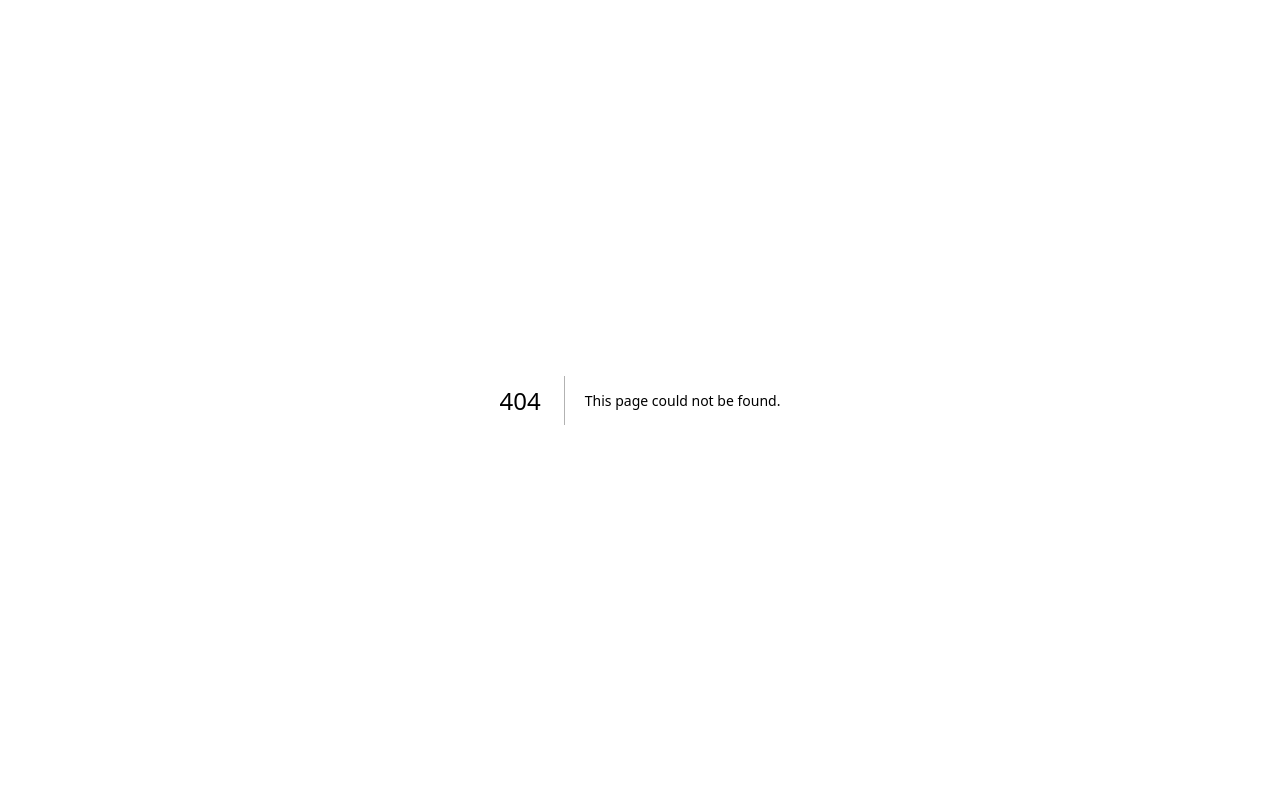
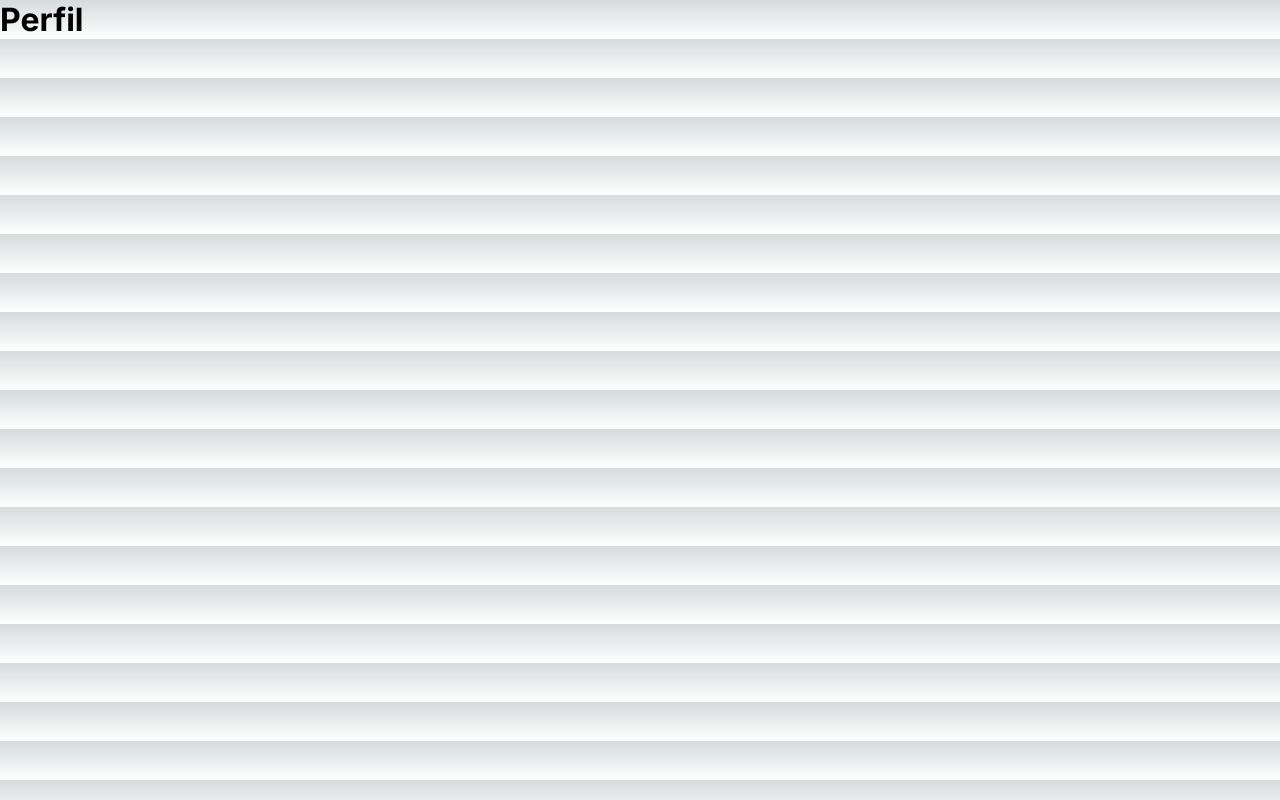
Before and after one commit to sergiotechx/FrontEndMakaia-Modulo2-sprint3, a Next.js app: page /detalle in a window 1280 px wide. Before the commit this address had no page. Built offline with nearby package versions, Linux system fonts and the light colour scheme.

Commit message:
plantilla

```diff
--- /dev/null
+++ b/src/app/detalle/page.jsx
@@ -0,0 +1,12 @@
+import React from 'react'
+import './page.scss'
+
+const Page = () => {
+  return (
+    <div>
+      <h1>Perfil</h1>
+    </div>
+  )
+}
+
+export default Page
--- /dev/null
+++ b/src/app/perfil/page.jsx
@@ -0,0 +1,12 @@
+import React from 'react'
+import './page.scss'
+
+const Page = () => {
+  return (
+    <div>
+      <h1>Perfil</h1>
+    </div>
+  )
+}
+
+export default Page
```
Also changed, not shown: src/app/detalle/page.scss (added), src/app/perfil/page.scss (added).
